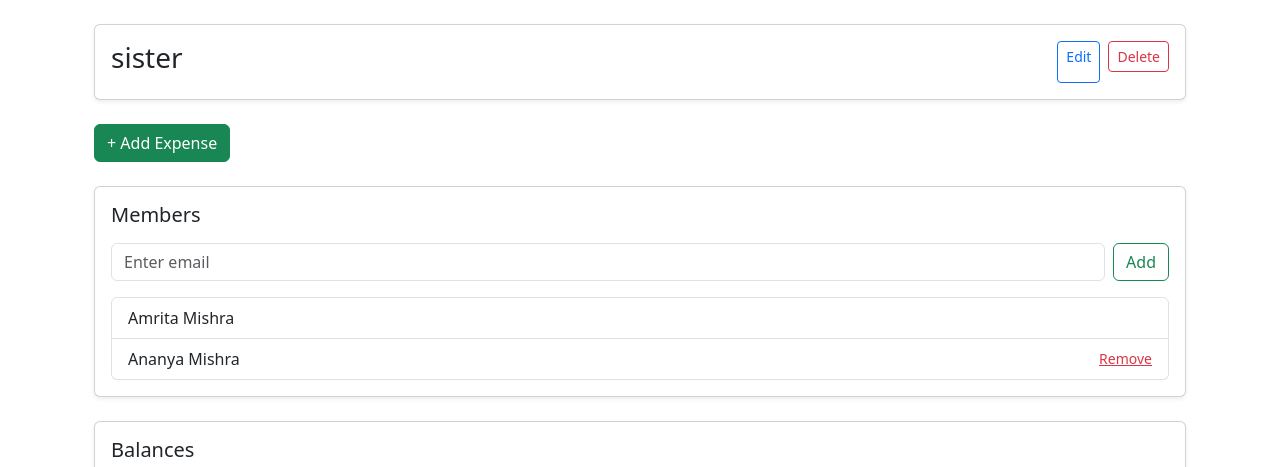
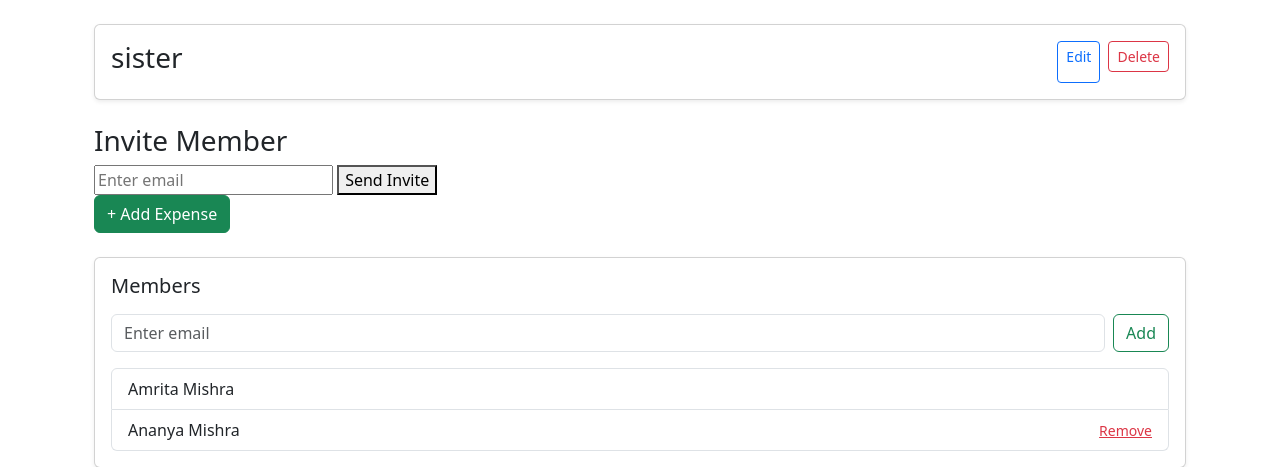
Before and after one commit to amrita-prog/Paynion_Project, a Django app: page /groups/detail/2/ in a window 1280 px wide. Shown: the part 56-523 px from the top of the page. Run offline with Django 5.2, Linux system fonts and the light colour scheme; a user stored in the database is signed in; data comes from the database, SQL or seed files in the repository; both versions use the stored data as it was after the commit.

Commit message:
Add group invitation feature with email notifications and model updates

```diff
--- a/groups/models.py
+++ b/groups/models.py
@@ -1,5 +1,6 @@
 from django.db import models
 from django.conf import settings
+import uuid
 
 User = settings.AUTH_USER_MODEL
 
@@ -14,3 +15,17 @@ class Group(models.Model):
 
     def __str__(self):
         return self.title
+
+
+
+
+class GroupInvite(models.Model):
+    email = models.EmailField()
+    group = models.ForeignKey("Group", on_delete=models.CASCADE)
+    token = models.UUIDField(default=uuid.uuid4, unique=True)
+    invited_by = models.ForeignKey(User, on_delete=models.CASCADE, null=True, blank=True)
+    is_accepted = models.BooleanField(default=False)
+    created_at = models.DateTimeField(auto_now_add=True)
+
+    def __str__(self):
+        return f"{self.email} → {self.group.title}"
--- a/groups/templates/groups/group_detail.html
+++ b/groups/templates/groups/group_detail.html
@@ -24,6 +24,17 @@
       {% endif %}
     </div>
   </div>
+
+
+  <h3>Invite Member</h3>
+  <form method="post" action="{% url 'send_invite' group.id %}">
+      {% csrf_token %}
+      <input type="email" name="email" placeholder="Enter email" required>
+      <button type="submit">Send Invite</button>
+  </form>
+
+
+
 
   <!-- ADD EXPENSE -->
   <div class="mb-4">
--- a/groups/urls.py
+++ b/groups/urls.py
@@ -9,4 +9,6 @@ urlpatterns = [
     path("detail/<int:group_id>/", views.group_detail, name="group_detail"),
     path("add_member/<int:group_id>/", views.add_member, name="add_member"),
     path("remove_member/<int:group_id>/<int:user_id>/", views.remove_member, name="remove_member"),
+    path("invite/send/<int:group_id>/", views.send_group_invite, name="send_invite"),
+    path("groups/invite/accept/<uuid:token>/", views.accept_group_invite, name="accept_group_invite"),
 ]
--- a/groups/views.py
+++ b/groups/views.py
@@ -4,7 +4,10 @@ from django.contrib import messages
 from django.contrib.auth import get_user_model
 from expenses.utils import calculate_group_balances, calculate_settlements
 from .forms import GroupCreateForm
-from .models import Group
+from django.conf import settings
+from django.core.mail import send_mail
+from .models import Group, GroupInvite
+from django.http import HttpResponse
 
 User = get_user_model()
 
@@ -135,3 +138,45 @@ def remove_member(request, group_id, user_id):
     messages.success(request, "Member removed successfully.")
 
     return redirect("group_detail", group_id=group.id)
+
+
+
+
+@login_required
+def send_group_invite(request, group_id):
+    if request.method == "POST":
+        email = request.POST.get("email")
+        group = get_object_or_404(Group, id=group_id)
+        invite = GroupInvite.objects.create(email=email,group=group,invited_by=request.user)
+
+        invite_link = f"http://127.0.0.1:8000/groups/invite/accept/{invite.token}/"
+
+        send_mail(
+            subject=f"Invite to join {group.title}",
+            message=f"""
+You have been invited to join the group "{group.title}"
+
+Click below to accept the invite:
+{invite_link}
+
+If you are not logged in, you will be asked to login or signup first.
+""",
+            from_email=settings.DEFAULT_FROM_EMAIL,
+            recipient_list=[email],
+            fail_silently=False
+        )
+
+        return redirect("group_detail", group_id=group.id)
+
+
+
+def accept_group_invite(request, token):
+    invite = get_object_or_404(GroupInvite, token=token, is_accepted=False)
+    if request.user.email != invite.email: # email safety check
+        return HttpResponse("This invite was not sent to your email.", status=403)
+
+    invite.group.members.add(request.user)
+    invite.is_accepted = True
+    invite.save()
+
+    return redirect("group_detail", group_id = invite.group.id)
```
Also changed, not shown: paynion/settings.py (+11 -0 lines), accounts/migrations/0002_alter_customuser_id.py (added), db.sqlite3, expenses/migrations/0007_alter_expense_options.py (added), expenses/migrations/0008_alter_expense_id_alter_expensesplit_id.py (added), groups/migrations/0004_groupinvite.py (added), groups/migrations/0005_groupinvite_invited_by_alter_group_id_and_more.py (added).
